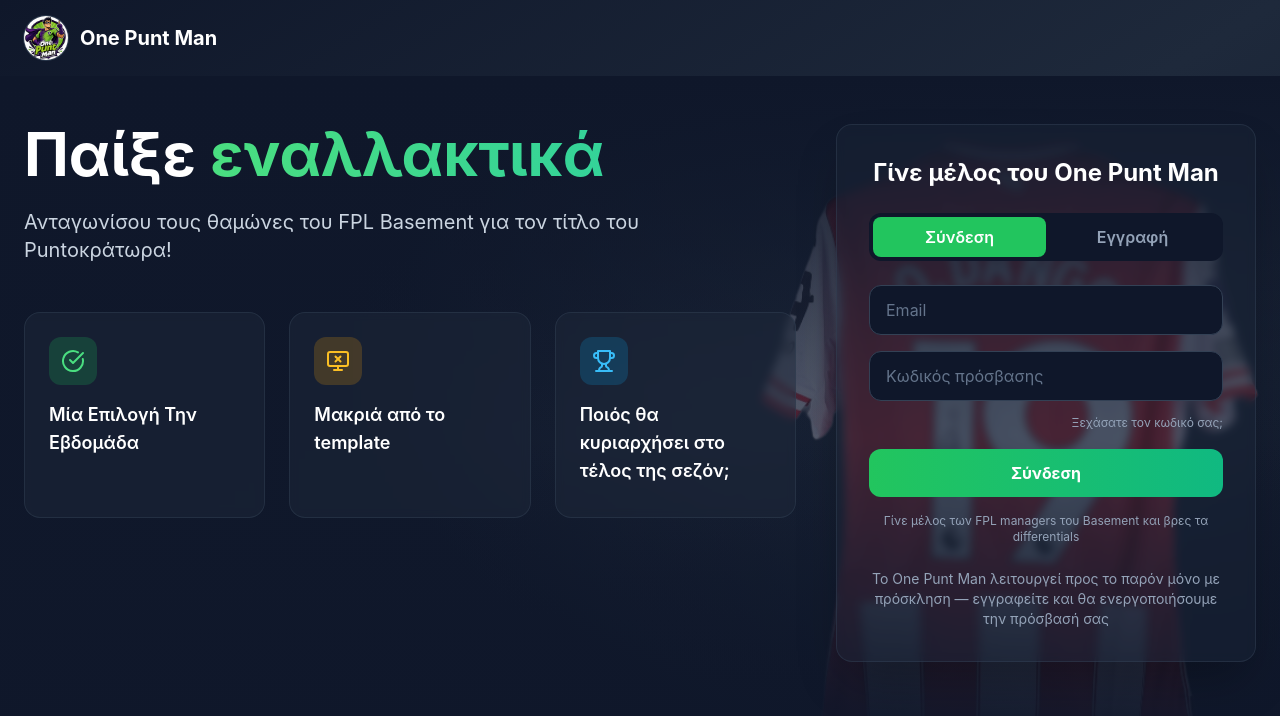
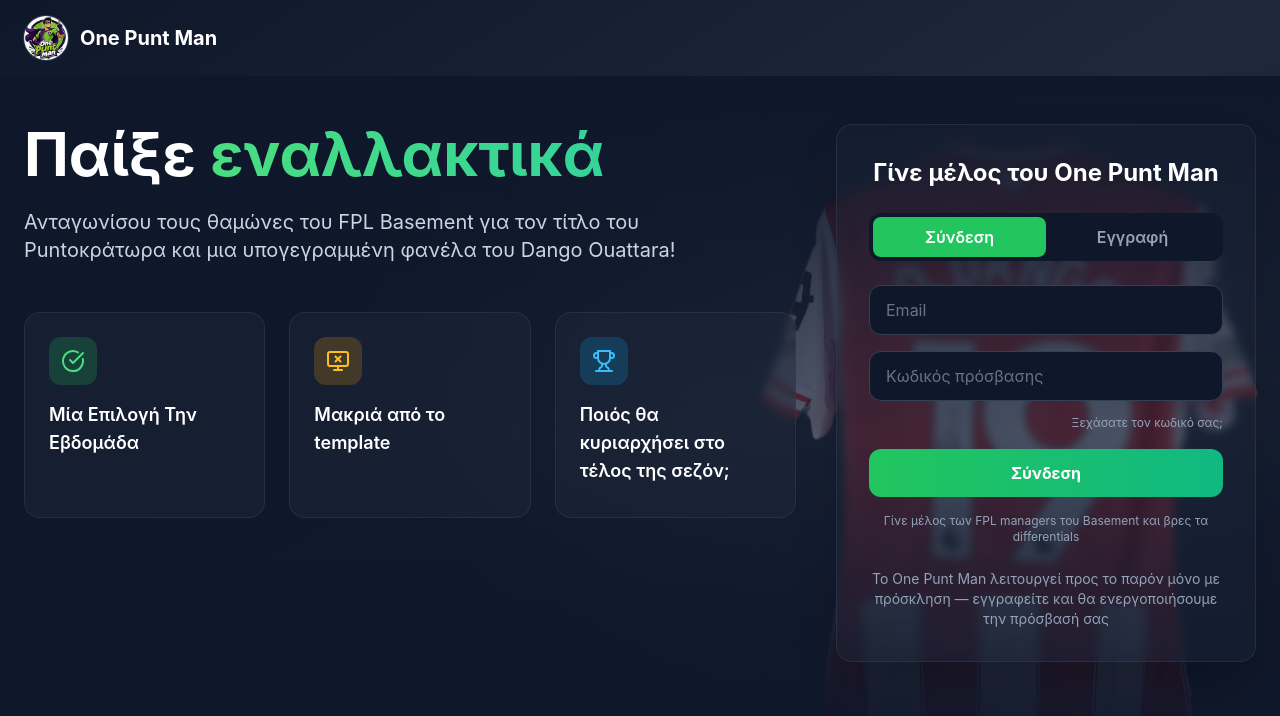
Before and after one commit to giorgosliatsos/onepuntman_frontend, a Vue app: page / in a window 1280 px wide. Shown: the top 716 px of the page. Built offline with nearby package versions, Linux system fonts and the light colour scheme; no server answers.

Commit message:
Dango text

```diff
--- a/src/views/LoginView.vue
+++ b/src/views/LoginView.vue
@@ -111,7 +111,7 @@
                 </span>
               </h1>
               <p class="text-base sm:text-xl text-slate-300 max-w-2xl leading-relaxed">
-                Ανταγωνίσου τους θαμώνες του FPL Basement για τον τίτλο του Puntοκράτωρα!
+                Ανταγωνίσου τους θαμώνες του FPL Basement για τον τίτλο του Puntοκράτωρα και μια υπογεγραμμένη φανέλα του Dango Ouattara!
               </p>
             </div>
 
```
